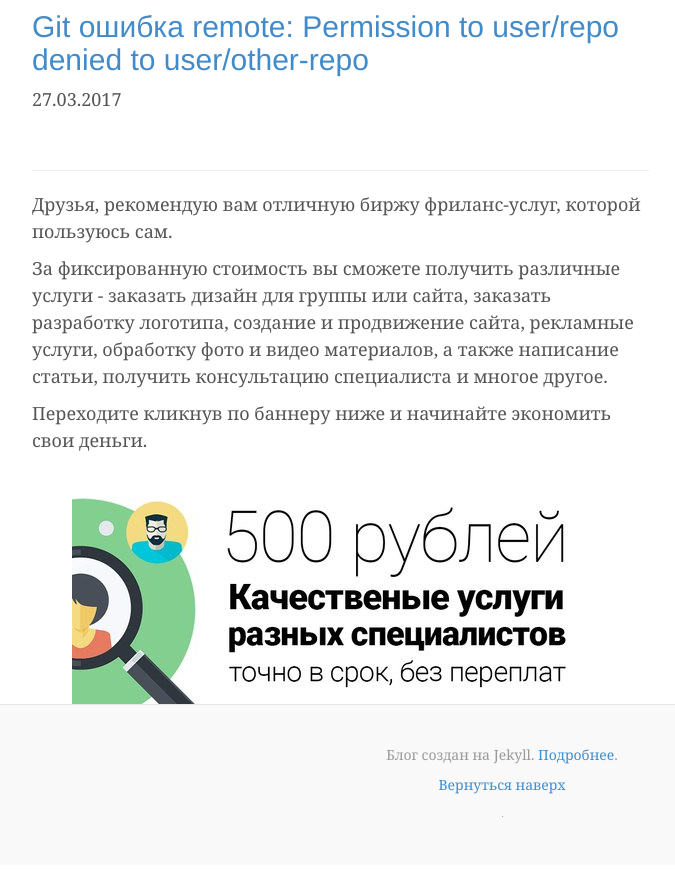
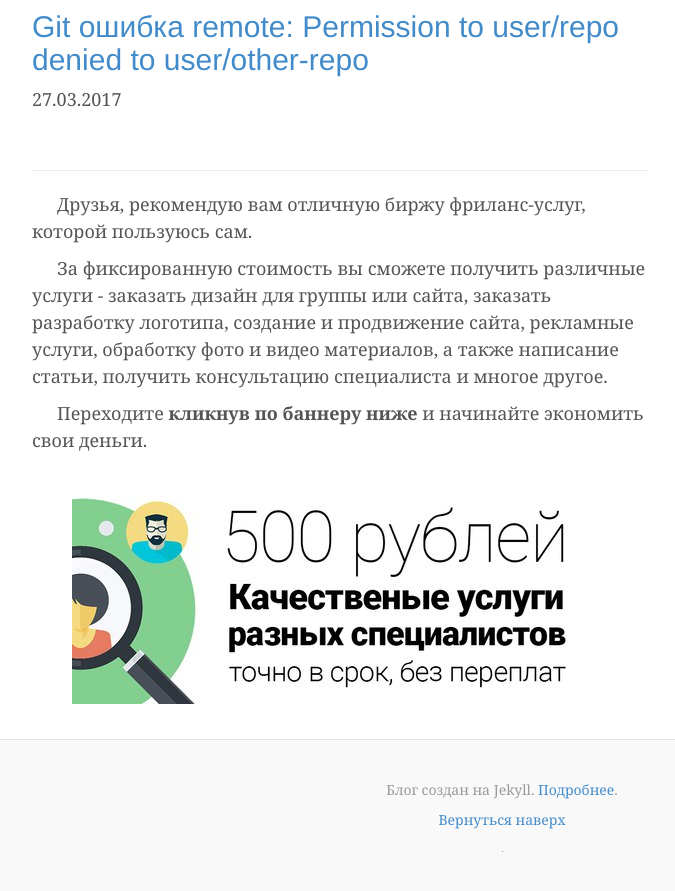
Before and after one commit to htmlblog/htmlblog.github.io, a Jekyll site: the page built from index.html, in a window 1280 px wide and 900 px high, scrolled down 636 px. Shown: the top 891 px of the window, without its empty margins (138-813 px from the left). Built offline with Jekyll 4.4.1, drawn with Linux system fonts in a browser that asks for light colours; the list of posts is cut into pages by our own code; comment, search, counter and statistics services are not loaded; before the commit the page ends 1501 px from its top, so only the background shows below that; grey boxes are pictures that could not be loaded.

Commit message:
Update index.html

```diff
--- a/index.html
+++ b/index.html
@@ -54,15 +54,15 @@ layout: default
 </div>
 {% endif %}
 
-<p>
+<p style="text-indent: 25px;">
     Друзья, рекомендую вам отличную биржу фриланс-услуг, которой пользуюсь сам.
 </p>
-<p>
+<p style="text-indent: 25px;">
     За фиксированную стоимость вы сможете получить различные услуги - заказать дизайн для группы или сайта, заказать разработку логотипа, создание и продвижение сайта, рекламные услуги, обработку фото и видео материалов, а также написание статьи, получить консультацию специалиста и многое другое.
 </p>
-<p>
-  Переходите кликнув по баннеру ниже и начинайте экономить свои деньги.
+<p style="text-indent: 25px;">
+  Переходите <strong>кликнув по баннеру ниже</strong> и начинайте экономить свои деньги.
 </p>
-<div style="text-align: center;">
+<div style="text-align: center; margin-bottom: 35px;">
   <a href="https://умеювсе.рф/?pa=4602" target="_blank" rel="nofollow"><img src="/uploads/umejuvse.jpg"></a>
 </div>
```
